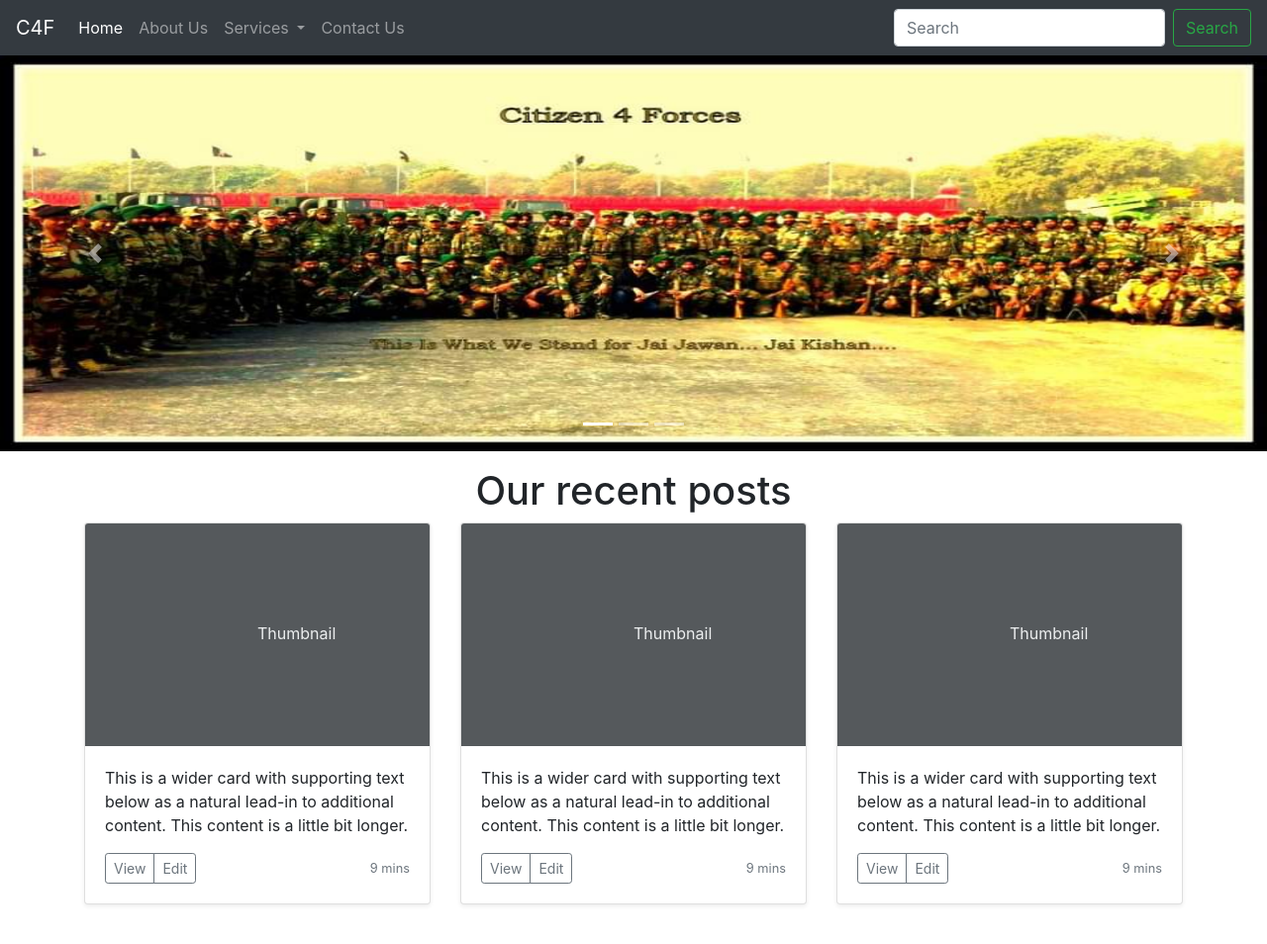
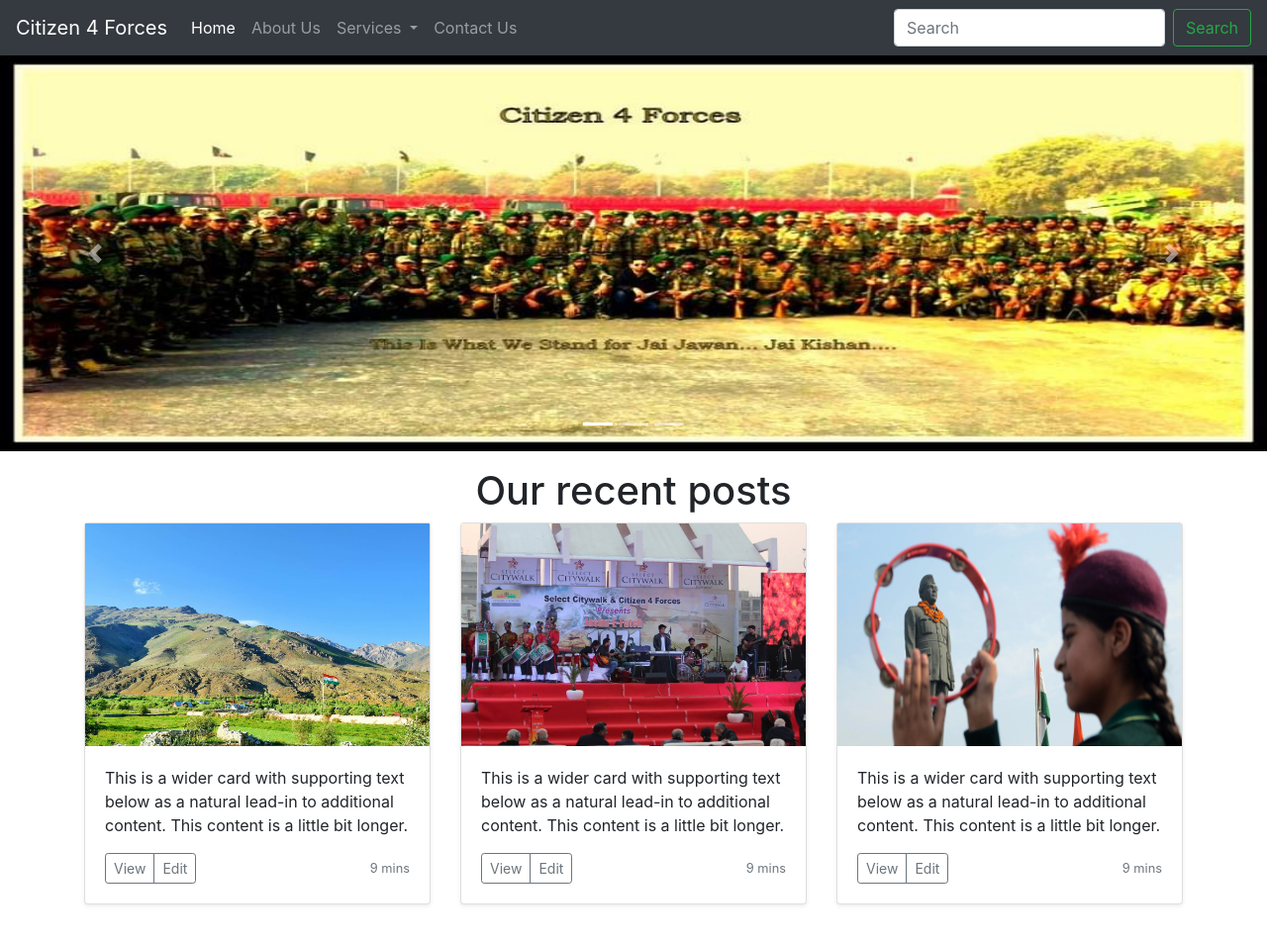
Before and after one commit to viperk17/DjangoProject, a Django app: page / in a window 1280 px wide. Shown: the whole page at 99% size. Run offline with Django 3.2, Linux system fonts and the light colour scheme; some libraries are stand-ins or nearby versions.

Commit message:
Base and Index

```diff
--- a/templates/base.html
+++ b/templates/base.html
@@ -12,7 +12,7 @@
   </head>
   <body>
 <nav class="navbar navbar-expand-lg navbar-dark bg-dark">
-        <a class="navbar-brand" href="#"> C4F </a>
+        <a class="navbar-brand" href="#"> Citizen 4 Forces </a>
         <button class="navbar-toggler" type="button" data-toggle="collapse" data-target="#navbarSupportedContent" aria-controls="navbarSupportedContent" aria-expanded="false" aria-label="Toggle navigation">
             <span class="navbar-toggler-icon"></span>
         </button>
--- a/templates/index.html
+++ b/templates/index.html
@@ -50,7 +50,7 @@
   <div class="row">
     <div class="col-md-4">
       <div class="card mb-4 shadow-sm">
-        <svg class="bd-placeholder-img card-img-top" width="100%" height="225" xmlns="http://www.w3.org/2000/svg" preserveAspectRatio="xMidYMid slice" focusable="false" role="img" aria-label="Placeholder: Thumbnail"><title>Placeholder</title><rect width="100%" height="100%" fill="#55595c" style="--darkreader-inline-fill:#43484b;" data-darkreader-inline-fill=""></rect><text x="50%" y="50%" fill="#eceeef" dy=".3em" style="--darkreader-inline-fill:#dddad6;" data-darkreader-inline-fill="">Thumbnail</text></svg>
+        <img src="/static/c3.jpg" class="d-block w-100" alt="..." width="850" height="225">
         <div class="card-body">
           <p class="card-text">This is a wider card with supporting text below as a natural lead-in to additional content. This content is a little bit longer.</p>
           <div class="d-flex justify-content-between align-items-center">
@@ -65,7 +65,7 @@
     </div>
     <div class="col-md-4">
       <div class="card mb-4 shadow-sm">
-        <svg class="bd-placeholder-img card-img-top" width="100%" height="225" xmlns="http://www.w3.org/2000/svg" preserveAspectRatio="xMidYMid slice" focusable="false" role="img" aria-label="Placeholder: Thumbnail"><title>Placeholder</title><rect width="100%" height="100%" fill="#55595c" style="--darkreader-inline-fill:#43484b;" data-darkreader-inline-fill=""></rect><text x="50%" y="50%" fill="#eceeef" dy=".3em" style="--darkreader-inline-fill:#dddad6;" data-darkreader-inline-fill="">Thumbnail</text></svg>
+        <img src="/static/c6.jpg" class="d-block w-100" alt="..." width="850" height="225">
         <div class="card-body">
           <p class="card-text">This is a wider card with supporting text below as a natural lead-in to additional content. This content is a little bit longer.</p>
           <div class="d-flex justify-content-between align-items-center">
@@ -80,7 +80,7 @@
     </div>
     <div class="col-md-4">
       <div class="card mb-4 shadow-sm">
-        <svg class="bd-placeholder-img card-img-top" width="100%" height="225" xmlns="http://www.w3.org/2000/svg" preserveAspectRatio="xMidYMid slice" focusable="false" role="img" aria-label="Placeholder: Thumbnail"><title>Placeholder</title><rect width="100%" height="100%" fill="#55595c" style="--darkreader-inline-fill:#43484b;" data-darkreader-inline-fill=""></rect><text x="50%" y="50%" fill="#eceeef" dy=".3em" style="--darkreader-inline-fill:#dddad6;" data-darkreader-inline-fill="">Thumbnail</text></svg>
+        <img src="/static/c4.jpg" class="d-block w-100" alt="..." width="850" height="225">
         <div class="card-body">
           <p class="card-text">This is a wider card with supporting text below as a natural lead-in to additional content. This content is a little bit longer.</p>
           <div class="d-flex justify-content-between align-items-center">
```
